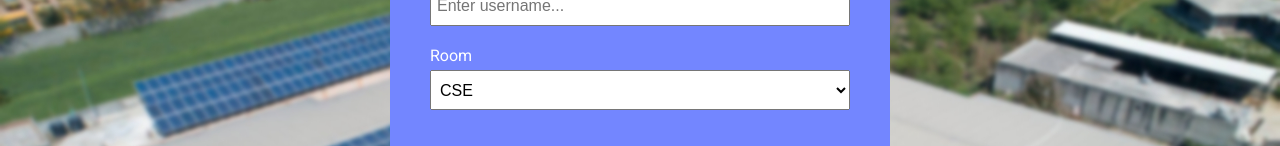
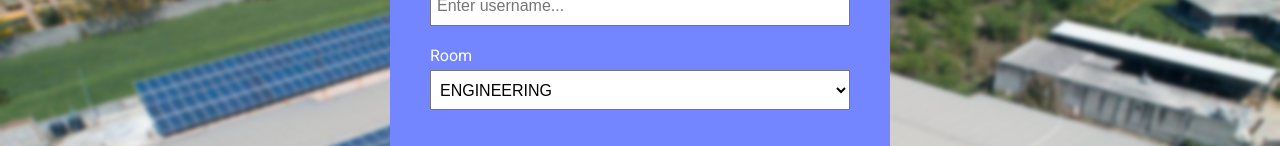
Before and after one commit to blackhatabhi/Pdm-chat-app_minorProject, a website: page public/index.html in a window 1280 px wide. Shown: the part 226-372 px from the top of the page. Drawn offline with Linux system fonts and the light colour scheme.

Commit message:
Final changes
Signed-off-by: blackhatabhi <abhinavpnp.kumar@gmail.com>

```diff
--- a/public/index.html
+++ b/public/index.html
@@ -36,7 +36,7 @@
 					<div class="form-control">
 						<label for="room">Room</label>
 						<select name="room" id="room">
-							<option value="CSE">CSE</option>
+							<option value="CSE">ENGINEERING</option>
 							<option value="PHARMACY">PHARMACY</option>
 							<option value="LIFESCIENCE">LIFESCIENCE</option>
 							<option value="BCA">BCA</option>
```
